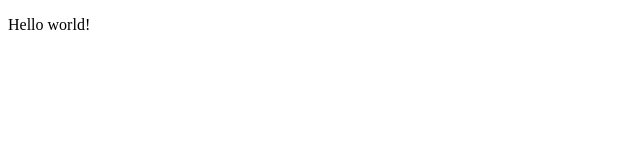
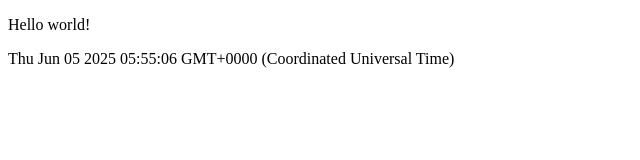
Before and after one commit to BlackZguy/BlackZguy.github.io, a plain HTML site: page index.html in a window 1280 px wide. Shown: the whole page, without its empty margins (0-640 px from the left). Drawn offline with Linux system fonts and the light colour scheme.

Commit message:
add date

```diff
--- /dev/null
+++ b/Script.js
@@ -0,0 +1 @@
+document.getElementById('date').innerHTML = Date()
--- a/index.html
+++ b/index.html
@@ -7,5 +7,7 @@
 </head>
 <body>
     <p>Hello world!</p>
+    <p id="date"></p>
+    <script src="Script.js"></script>
 </body>
 </html>
```
